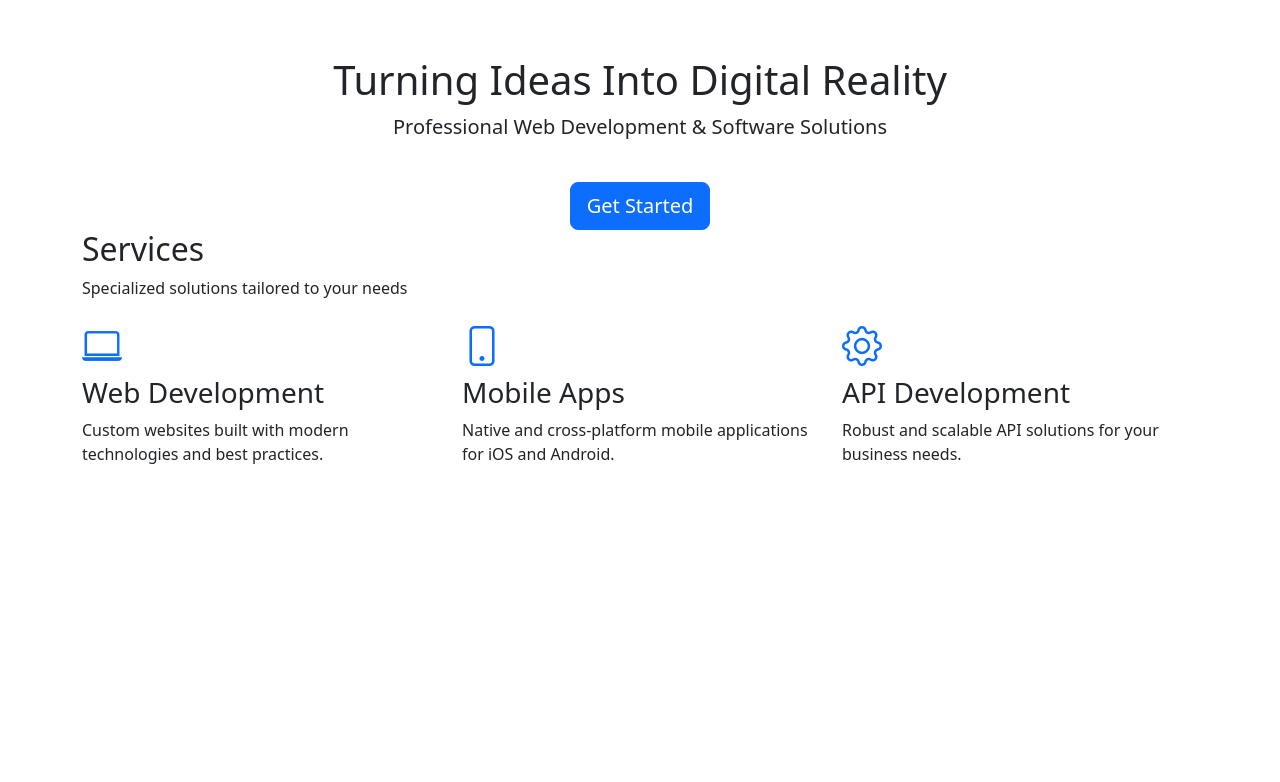
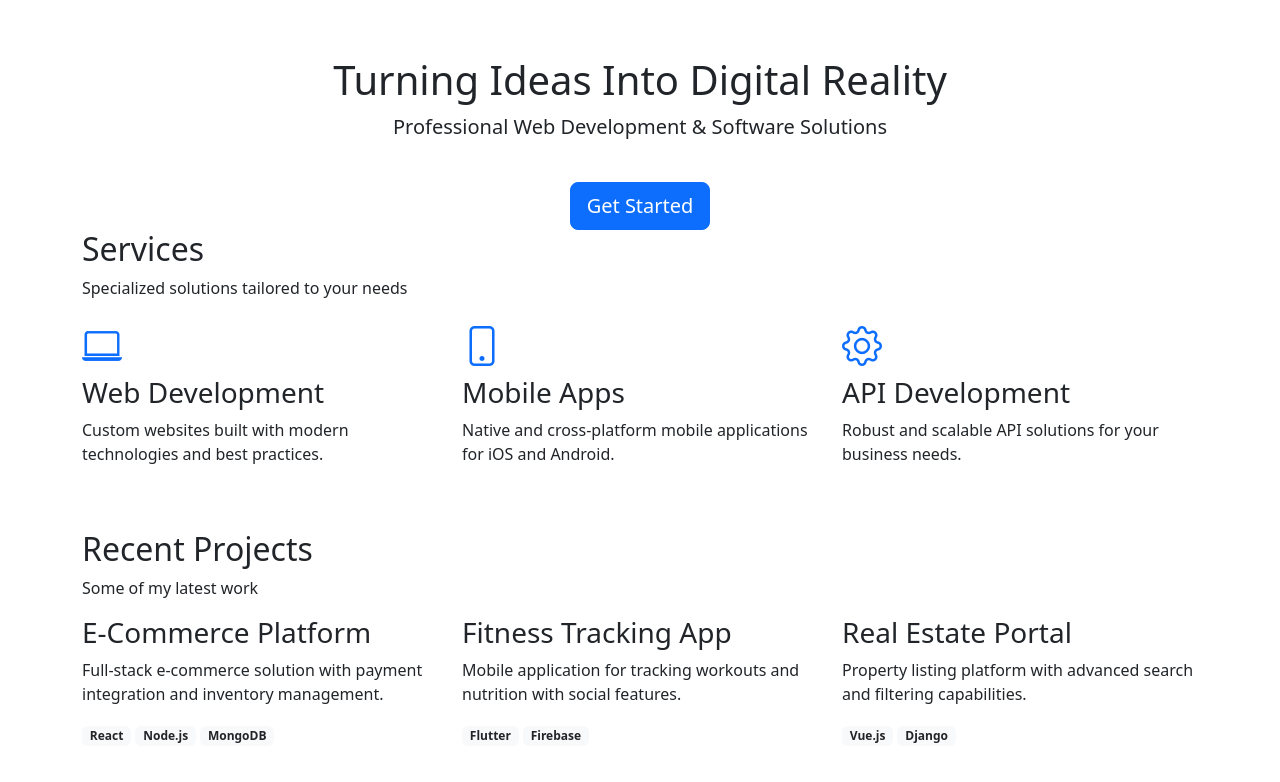
Before and after one commit to AhmedAdam1998/Milestone-Project-1, a plain HTML site: page index.html in a window 1280 px wide. Drawn offline with nearby package versions, Linux system fonts and the light colour scheme.

Commit message:
Added recent projects

```diff
--- a/index.html
+++ b/index.html
@@ -78,3 +78,48 @@
             </div>
         </div>
     </div>
+
+    <!-- Recent Projects -->
+    <div class="container my-5">
+        <div class="section-header">
+            <h2>Recent Projects</h2>
+            <p>Some of my latest work</p>
+        </div>
+        <div class="row">
+            <div class="col-md-4">
+                <div class="project-card">
+                    <h3>E-Commerce Platform</h3>
+                    <p>Full-stack e-commerce solution with payment integration and inventory management.</p>
+                    <div class="tech-stack">
+                        <span class="badge bg-light text-dark">React</span>
+                        <span class="badge bg-light text-dark">Node.js</span>
+                        <span class="badge bg-light text-dark">MongoDB</span>
+                    </div>
+                </div>
+            </div>
+            <div class="col-md-4">
+                <div class="project-card">
+                    <h3>Fitness Tracking App</h3>
+                    <p>Mobile application for tracking workouts and nutrition with social features.</p>
+                    <div class="tech-stack">
+                        <span class="badge bg-light text-dark">Flutter</span>
+                        <span class="badge bg-light text-dark">Firebase</span>
+                    </div>
+                </div>
+            </div>
+            <div class="col-md-4">
+                <div class="project-card">
+                    <h3>Real Estate Portal</h3>
+                    <p>Property listing platform with advanced search and filtering capabilities.</p>
+                    <div class="tech-stack">
+                        <span class="badge bg-light text-dark">Vue.js</span>
+                        <span class="badge bg-light text-dark">Django</span>
+                    </div>
+                </div>
+            </div>
+        </div>
+    </div>
+
+    <script src="https://cdn.jsdelivr.net/npm/bootstrap@5.3.2/dist/js/bootstrap.bundle.min.js"></script>
+</body>
+</html>
```
